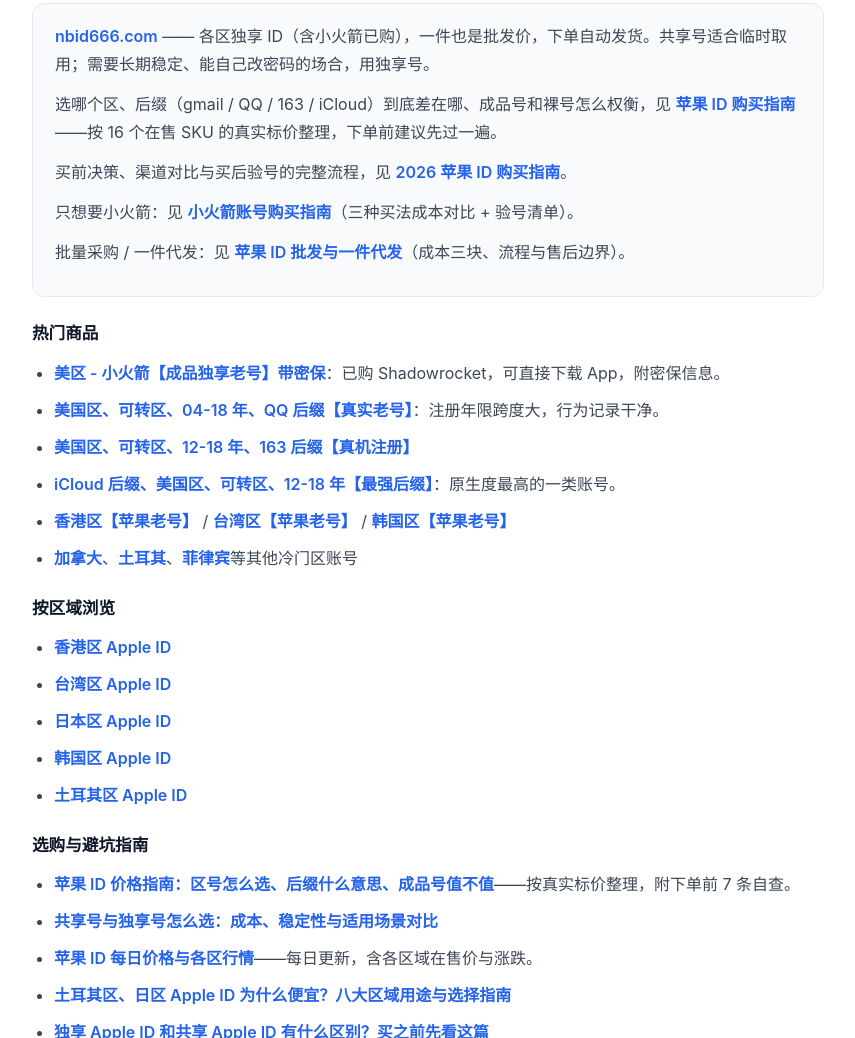
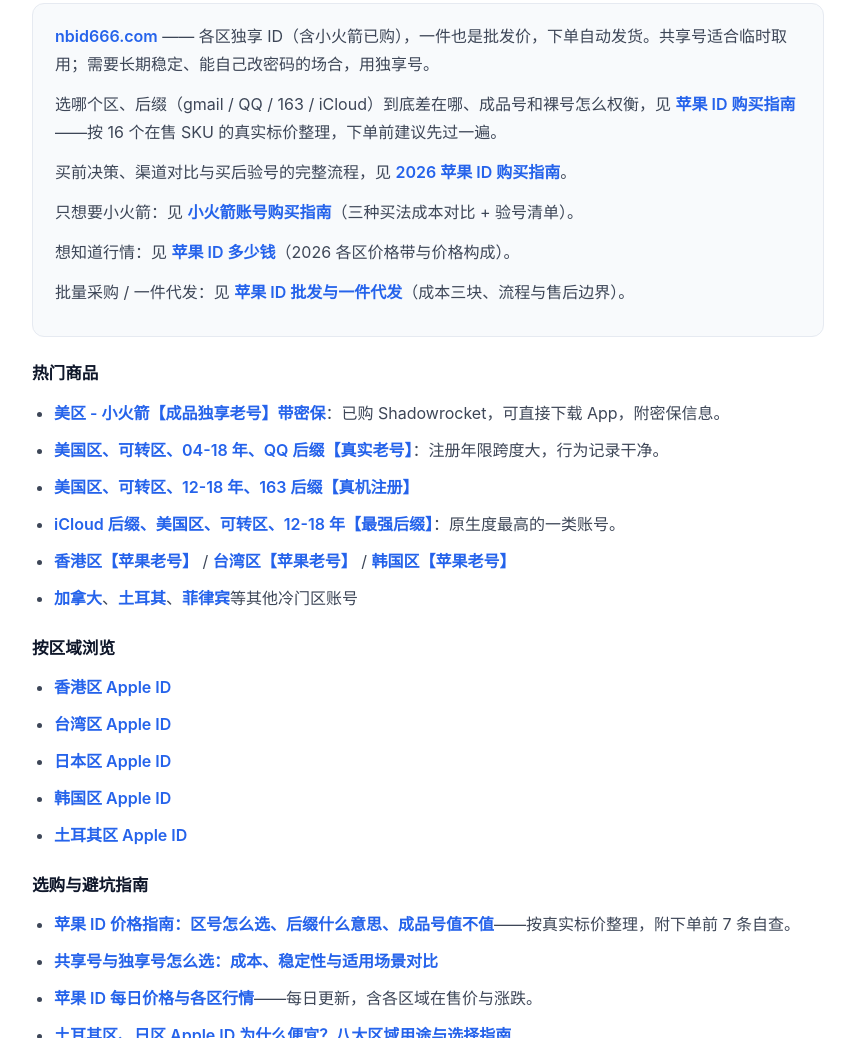
Before and after one commit to gulliblerea/gulliblerea.github.io, a plain HTML site: page index.html in a window 1280 px wide. Shown: the part 2241-3279 px from the top of the page, without its empty margins (212-1067 px from the left). Drawn offline with Linux system fonts and the light colour scheme.

Commit message:
feat: 首页增加价格页内链

```diff
--- a/index.html
+++ b/index.html
@@ -259,6 +259,7 @@
 <p>选哪个区、后缀（gmail / QQ / 163 / iCloud）到底差在哪、成品号和裸号怎么权衡，见 <a href="https://newbee567.top/guides/apple-id-price-guide/">苹果 ID 购买指南</a>——按 16 个在售 SKU 的真实标价整理，下单前建议先过一遍。</p>
 <p>买前决策、渠道对比与买后验号的完整流程，见 <a href="/buy-guide/">2026 苹果 ID 购买指南</a>。</p>
 <p>只想要小火箭：见 <a href="/shadowrocket-account/">小火箭账号购买指南</a>（三种买法成本对比 + 验号清单）。</p>
+<p>想知道行情：见 <a href="/apple-id-price/">苹果 ID 多少钱</a>（2026 各区价格带与价格构成）。</p>
 <p>批量采购 / 一件代发：见 <a href="/wholesale/">苹果 ID 批发与一件代发</a>（成本三块、流程与售后边界）。</p>
 </div>
 
```
